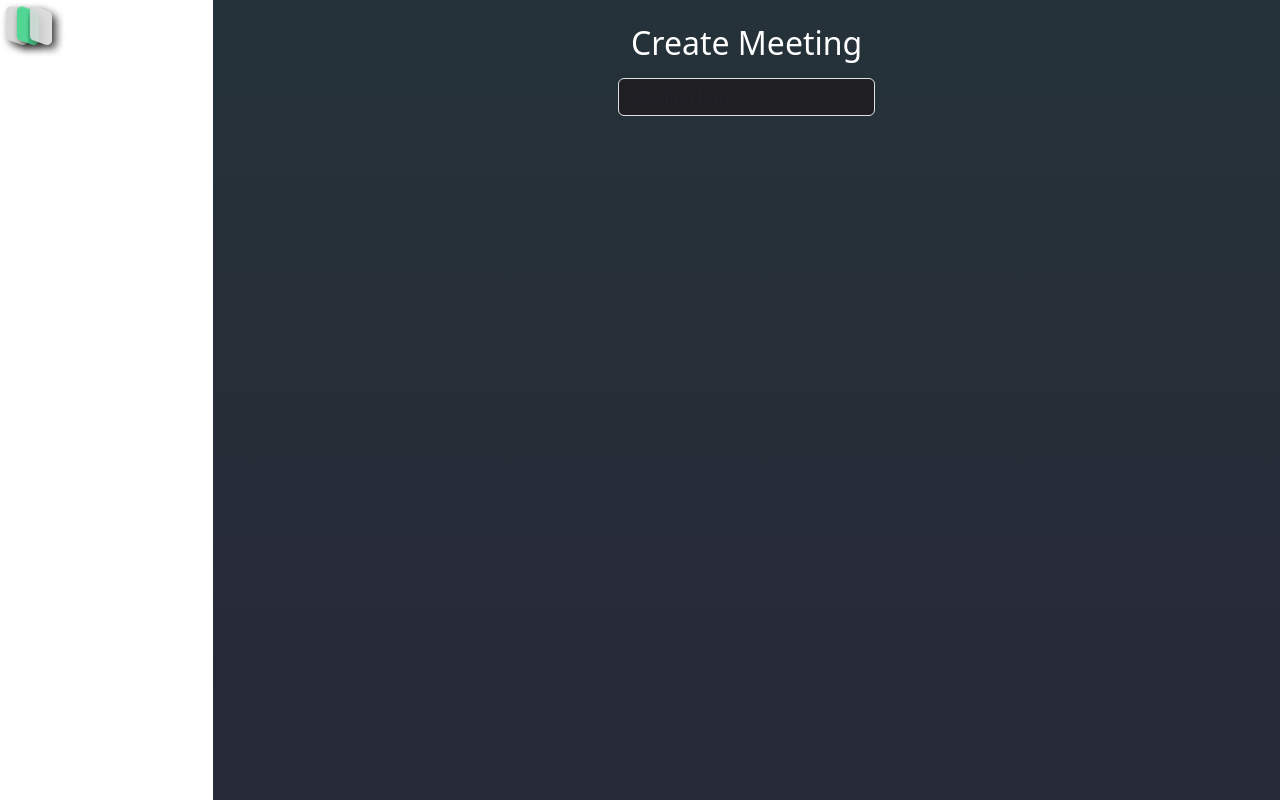
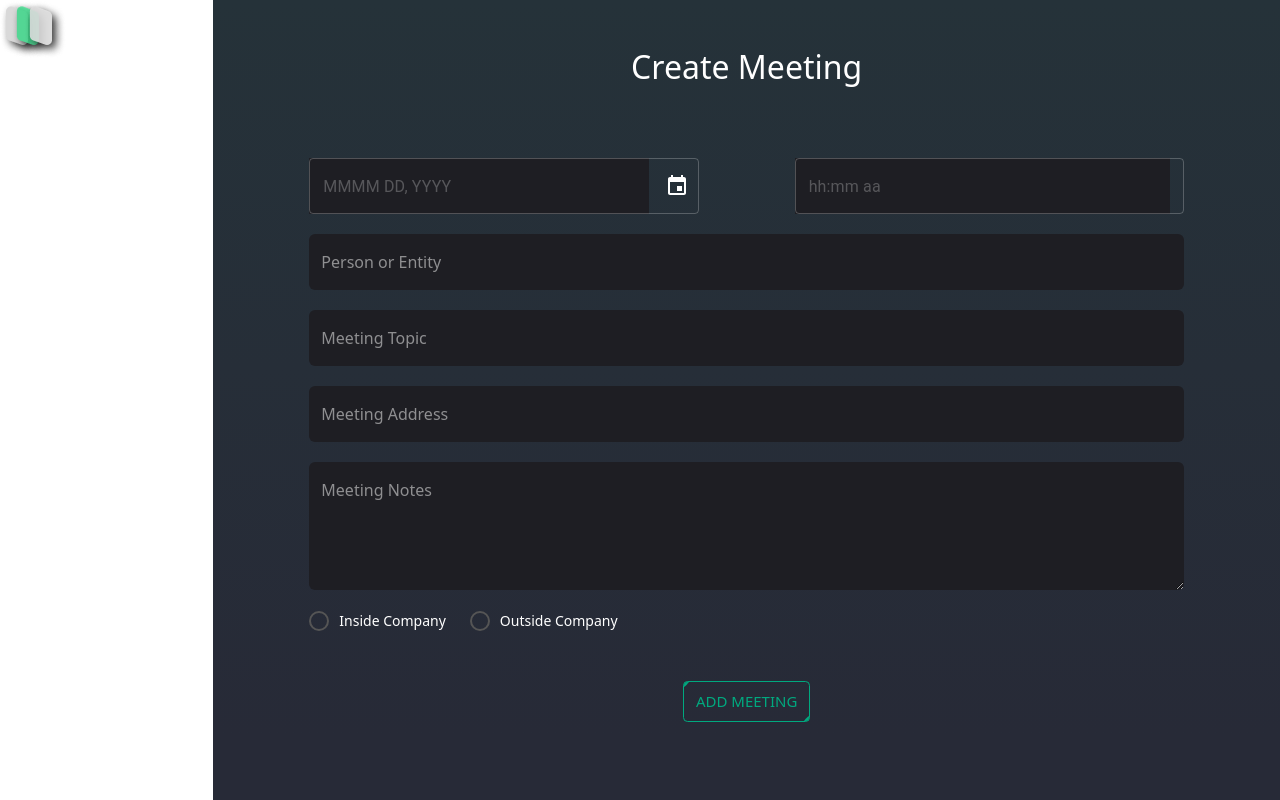
Before and after one commit to Ali1Kh/repos, a React (Create React App) app in the folder meeting-management/: page /meeting/addMeeting in a window 1280 px wide. Built offline with nearby package versions, Linux system fonts and the light colour scheme.

Commit message:
createMeatingPage

```diff
--- a/meeting-management/src/components/secretary/Meeting/new meeting/NewMeeting.jsx
+++ b/meeting-management/src/components/secretary/Meeting/new meeting/NewMeeting.jsx
@@ -1,21 +1,107 @@
 import React from "react";
 import "./newMeeting.css";
+import { createTheme, ThemeProvider } from "@mui/material/styles";
+import { DesktopDatePicker } from "@mui/x-date-pickers/DesktopDatePicker";
+// import { MobileTimePicker } from "@mui/x-date-pickers/MobileTimePicker";
+import { TimePicker } from '@mui/x-date-pickers/TimePicker';
+import { renderTimeViewClock } from '@mui/x-date-pickers/timeViewRenderers';
+const newTheme = (theme) =>
+  createTheme({
+    palette: {
+      mode: "dark",
+    },
+  });
 export default function NewMeeting() {
   return (
     <div className="main">
       <div className="container d-flex flex-column align-items-center justify-content-center p-4">
-        <h2 className="mb-3">Create Meeting</h2>
-        <div className="inputsContainer">
-          <div class="inputItem mb-3">
+        <h2 className="mt-4 mb-5" style={{ userSelect: "none" }}>
+          Create Meeting
+        </h2>
+        <div className="inputsContainer  w-100  p-md-4 mb-0 pb-0 d-flex flex-column justify-content-center align-items gap-1">
+          <div className="calenderPicker row p-0 m-0">
+            <div className="col-md-6  inputItem mb-3 px-5">
+              <ThemeProvider theme={newTheme}>
+                <DesktopDatePicker format="LL" />
+              </ThemeProvider>
+            </div>
+            <div className="col-md-6  inputItem timePicker mb-3 px-5 ">
+              <ThemeProvider theme={newTheme}>
+                {/* <MobileTimePicker /> */}
+                <TimePicker
+                  viewRenderers={{
+                    hours: renderTimeViewClock,
+                    minutes: renderTimeViewClock,
+                    seconds: renderTimeViewClock,
+                  }}
+                />
+              </ThemeProvider>
+            </div>
+          </div>
+
+          <div className="inputItem mb-3 px-5 ">
             <input
               type="text"
-              class="form-control"
-              id="meetDate"
-              placeholder="Meeting Date"
+              className="form-control py-3"
+              id="meetPerson"
+              placeholder="Person or Entity"
             />
           </div>
-
+          <div className="inputItem mb-3 px-5">
+            <input
+              type="text"
+              className="form-control py-3"
+              id="meetTopic"
+              placeholder="Meeting Topic"
+            />
+          </div>
+          <div className="inputItem mb-3 px-5">
+            <input
+              type="text"
+              className="form-control py-3"
+              id="meetAddress"
+              placeholder="Meeting Address"
+            />
+          </div>
+          <div className="inputItem mb-3 px-5">
+            <textarea
+              class="form-control py-3"
+              id="meetNotes"
+              rows="4"
+              style={{ maxHeight: "150px" }}
+              placeholder="Meeting Notes"
+            ></textarea>
+          </div>
+          <div className="radios inputItem mb-3 px-5 d-flex gap-3 align-items-center">
+            <div class="radio-buttons-container ">
+              <div class="radio-button d-flex align-items-center">
+                <input
+                  name="radio-group"
+                  id="radio2"
+                  class="radio-button__input"
+                  type="radio"
+                />
+                <label for="radio2" class="radio-button__label">
+                  <span class="radio-button__custom"></span>
+                  Inside Company
+                </label>
+              </div>
+              <div class="radio-button d-flex align-items-center">
+                <input
+                  name="radio-group"
+                  id="radio1"
+                  class="radio-button__input"
+                  type="radio"
+                />
+                <label for="radio1" class="radio-button__label">
+                  <span class="radio-button__custom"></span>
+                  Outside Company
+                </label>
+              </div>
+            </div>
+          </div>
         </div>
+        <button class="addButton">Add Meeting</button>
       </div>
     </div>
   );
--- a/meeting-management/src/components/secretary/Meeting/new meeting/newMeeting.css
+++ b/meeting-management/src/components/secretary/Meeting/new meeting/newMeeting.css
@@ -9,11 +9,145 @@
   color: white;
 }
 
-.inputItem input {
+.inputItem input,
+.inputItem textarea {
   background-color: #1e1e23;
-  color: #3a3a41;
+  color: white !important;
+  border: 0;
+  width: 100%;
+  /* min-width: 350px; */
 }
-.inputItem input:focus {
+.calenderPicker .inputItem > div {
+  width: 100% !important;
+}
+.inputItem input::placeholder,
+.inputItem textarea::placeholder {
+  color: #8f8f91;
+}
+.inputItem input:focus,
+.inputItem textarea:focus {
+  background-color: #1e1e23 !important;
   outline: none !important;
   box-shadow: none !important;
 }
+/* !Radio Buttons */
+.radio-buttons-container {
+  display: flex;
+  align-items: center;
+  gap: 24px;
+}
+
+.radio-button {
+  display: inline-block;
+  position: relative;
+  cursor: pointer;
+}
+
+.radio-button__input {
+  position: absolute;
+  opacity: 0;
+  width: 0;
+  height: 0;
+}
+
+.radio-button__label {
+  display: inline-block;
+  padding-left: 30px;
+  margin-bottom: 10px;
+  position: relative;
+  font-size: 14px;
+  color: #fff;
+  cursor: pointer;
+  transition: all 0.3s cubic-bezier(0.23, 1, 0.32, 1);
+  user-select: none;
+}
+
+.radio-button__custom {
+  position: absolute;
+  top: 50%;
+  left: 0;
+  transform: translateY(-50%);
+  width: 20px;
+  height: 20px;
+  border-radius: 50%;
+  border: 2px solid #555;
+  transition: all 0.3s cubic-bezier(0.23, 1, 0.32, 1);
+}
+
+.radio-button__input:checked + .radio-button__label .radio-button__custom {
+  transform: translateY(-50%) scale(0.9);
+  border: 5px solid #1791ba;
+  color: #1791ba;
+}
+
+.radio-button__input:checked + .radio-button__label {
+  color: #1791ba;
+}
+
+.radio-button__label:hover .radio-button__custom {
+  transform: translateY(-50%) scale(1.01);
+  border-color: #1791ba;
+  box-shadow: 0 0 10px #1791ba80;
+}
+
+/* !Button */
+.addButton {
+  --color: #00a97f;
+  padding: 8px 12px;
+  background-color: transparent;
+  border-radius: 0.3em;
+  position: relative;
+  overflow: hidden;
+  cursor: pointer;
+  transition: 0.5s;
+  font-weight: 400;
+  font-size: 15px;
+  border: 1px solid;
+  font-family: inherit;
+  text-transform: uppercase;
+  color: var(--color);
+  z-index: 1;
+}
+
+.addButton::before,
+.addButton::after {
+  content: "";
+  display: block;
+  width: 50px;
+  height: 50px;
+  transform: translate(-50%, -50%);
+  position: absolute;
+  border-radius: 50%;
+  z-index: -1;
+  background-color: var(--color);
+  transition: 1s ease;
+}
+
+.addButton::before {
+  top: -1em;
+  left: -1em;
+}
+
+.addButton::after {
+  left: calc(100% + 1em);
+  top: calc(100% + 1em);
+}
+
+.addButton:hover::before,
+.addButton:hover::after {
+  height: 410px;
+  width: 410px;
+}
+
+.addButton:hover {
+  color: rgb(10, 25, 30);
+}
+
+.addButton:active {
+  filter: brightness(0.8);
+}
+
+/* timePicker */
+.timePicker > div {
+  width: 100% !important;
+}
```
Also changed, not shown: meeting-management/package.json (+11 -0 lines), meeting-management/src/App.js (+6 -2 lines), 1 other file (tests, documents, lock files or other folders).
